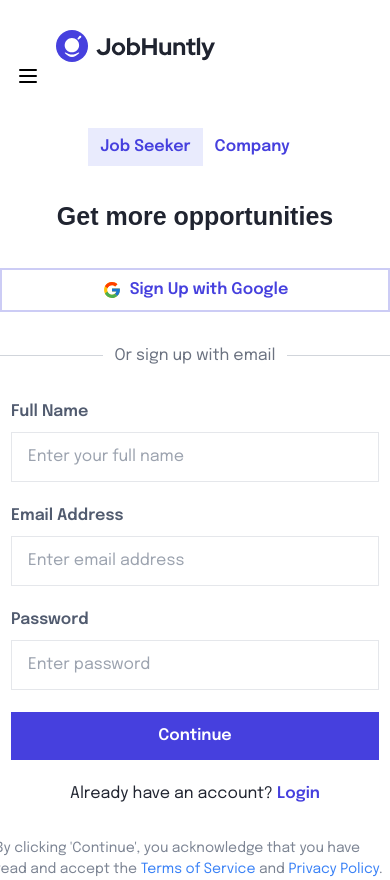
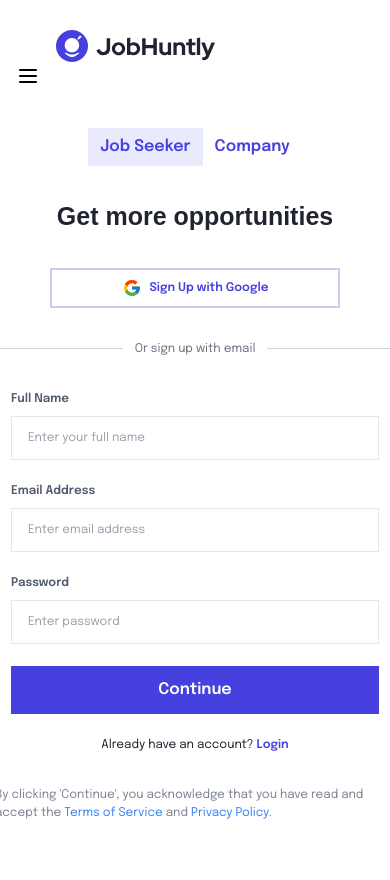
Before and after one commit to Ayflow350/Huntx, a Next.js app: page /SignUp in a window 390 px wide. After the commit the page ends 844 px from the top, so only its background shows below. Built offline with nearby package versions, Linux system fonts and the light colour scheme; a web font is replaced by a local one.

Commit message:
the mobile text adjusted

```diff
--- a/app/(auth)/SignUp/page.tsx
+++ b/app/(auth)/SignUp/page.tsx
@@ -66,7 +66,7 @@
               Get more opportunities{" "}
             </h1>
           </div>
-          <button className="border-[#CCCCF5] mx-auto flex flex-row gap-x-2  border-2 px-[100px] py-[8px] lg:py-[12px] lg:px-[108px]  font-epilogue text-[#4640DE] justify-center items-center font-bold text-[16px] ">
+          <button className="border-[#CCCCF5] mx-auto flex flex-row gap-x-2  border-2 px-[70px] py-[8px] lg:py-[12px] lg:px-[108px]  font-epilogue text-[#4640DE] justify-center items-center font-bold text-[12px] lg:text-[16px] ">
             <span>
               <Image
                 src={GoggleLogo}
@@ -78,22 +78,24 @@
           </button>
           <div className="flex items-center text-[#202430]  justify-center my-8">
             <div className="border-t border-gray-300 text-[#202430] flex-grow mr-3"></div>
-            <span className="text-gray-500 text-base">
+            <span className="text-gray-500 text-[12px] md:text-base">
               Or sign up with email
             </span>
             <div className="border-t border-gray-300 text-[#202430] flex-grow ml-3"></div>
           </div>
           <div className=" space-y-[22px] px-4">
             <div className="text-left">
-              <h1 className="text-[#515B6F] font-semibold mb-2">Full Name</h1>
+              <h1 className="text-[#515B6F] font-semibold mb-2 text-[12px] md:text-base">
+                Full Name
+              </h1>
               <input
                 type="text"
                 placeholder="Enter your full name"
-                className="border-[1.5px] py-[12px] px-[16px] w-full outline-none"
+                className="border-[1.5px] py-[12px] px-[16px] w-full text-[12px] md:text-base outline-none"
               />
             </div>
-            <div className="text-left">
-              <h1 className="text-[#515B6F] font-semibold mb-2">
+            <div className="text-left text-[12px] md:text-base">
+              <h1 className="text-[#515B6F] font-semibold mb-2 ">
                 Email Address
               </h1>
               <input
@@ -102,7 +104,7 @@
                 className="border-[1.5px] py-[12px] px-[16px] w-full outline-none"
               />
             </div>
-            <div className="text-left">
+            <div className="text-left text-[12px] md:text-base">
               <h1 className="text-[#515B6F] font-semibold mb-2">Password</h1>
               <input
                 type="text"
@@ -113,13 +115,13 @@
             <button className="bg-[#4640DE] font-epilogue font-bold text-white py-[12px] w-full">
               Continue
             </button>
-            <h1 className="text-[#202430] text-base">
+            <h1 className="text-[#202430] text-[12px] md:text-base">
               Already have an account?{" "}
               <span className="text-[#4640DE] font-semibold">Login</span>
             </h1>
           </div>
           <div className="">
-            <p className="w-[400px] text-[#7C8493] text-left text-[14px]">
+            <p className="w-[400px] text-[#7C8493] text-left md:text-[14px] text-[12px] ">
               By clicking 'Continue', you acknowledge that you have read and
               accept the <span className="text-blue-500">Terms of Service</span>{" "}
               and <span className="text-blue-500">Privacy Policy</span>.
```
